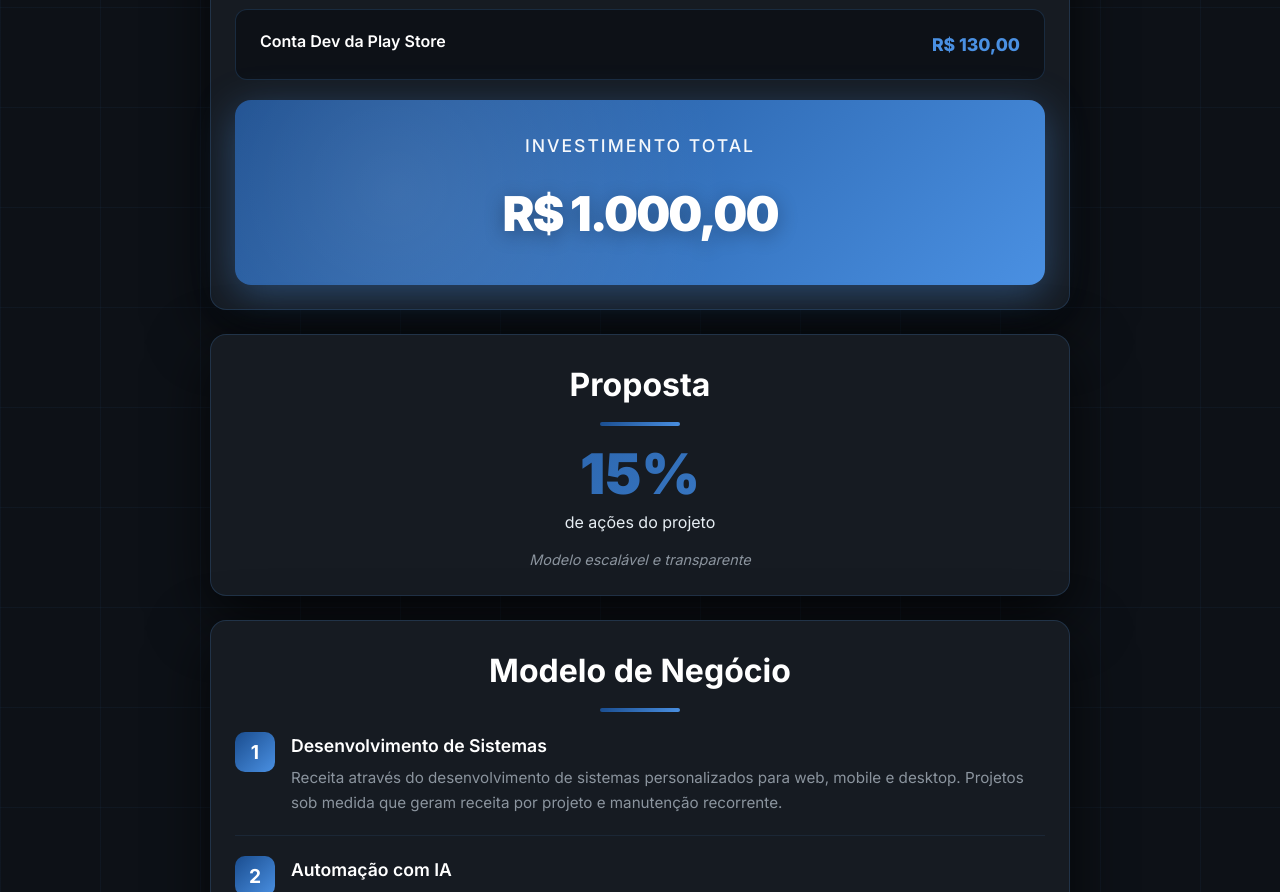
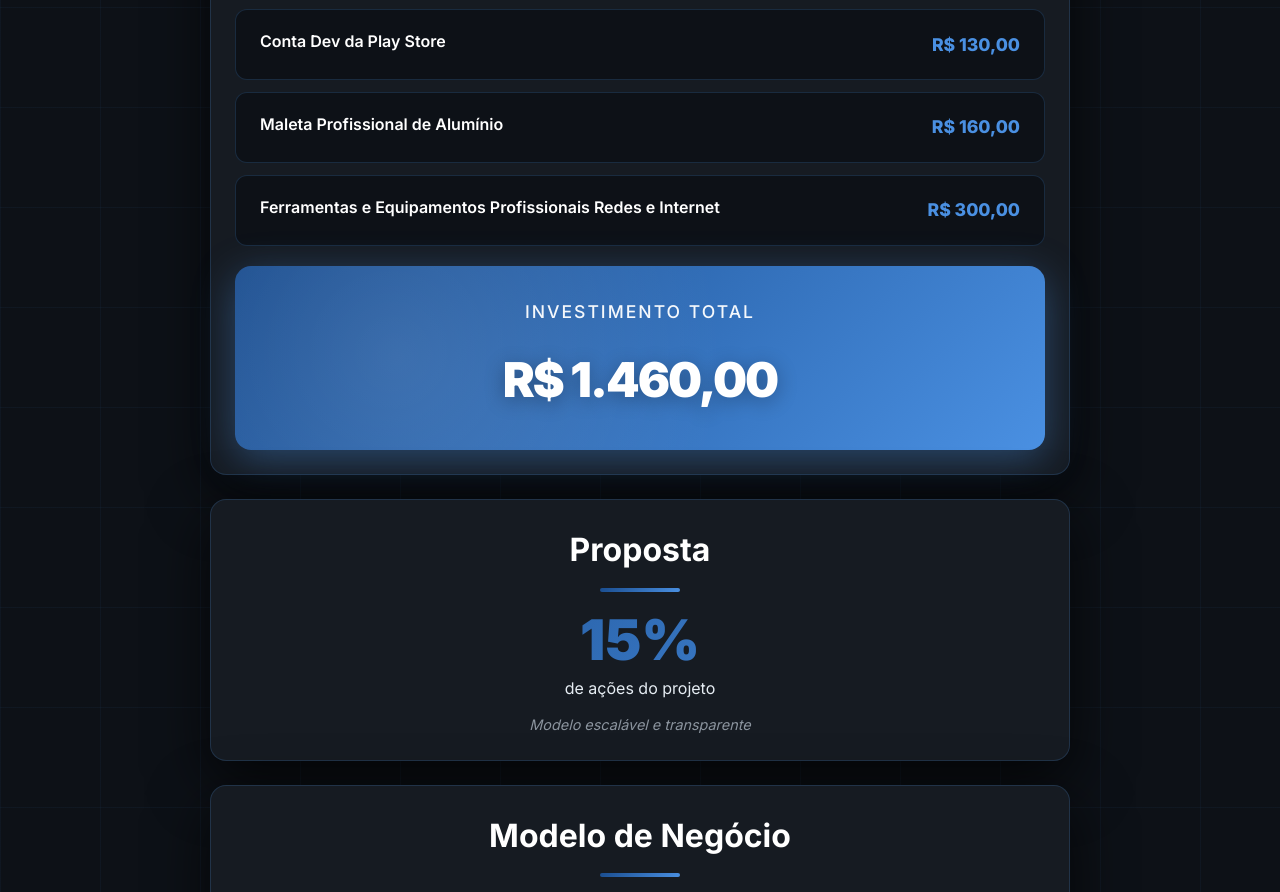
Before and after one commit to mathsilva7717/MyPortf, a plain HTML site: page pitch.html in a window 1280 px wide. Shown: the part 993-1885 px from the top of the page. Drawn offline with Linux system fonts and the light colour scheme.

Commit message:
subindooortestes

```diff
--- a/pitch.html
+++ b/pitch.html
@@ -864,12 +864,26 @@
                     </div>
                     <div class="product-price">R$ 130,00</div>
                 </div>
+
+                <div class="product-item">
+                    <div class="product-info">
+                        <div class="product-name">Maleta Profissional de Alumínio</div>
+                    </div>
+                    <div class="product-price">R$ 160,00</div>
+                </div>
+
+                <div class="product-item">
+                    <div class="product-info">
+                        <div class="product-name">Ferramentas e Equipamentos Profissionais Redes e Internet</div>
+                    </div>
+                    <div class="product-price">R$ 300,00</div>
+                </div>
             </div>
 
             <div class="total-section">
                 <div class="total-content">
                     <div class="total-label">Investimento Total</div>
-                    <div class="total-value">R$ 1.000,00</div>
+                    <div class="total-value">R$ 1.460,00</div>
                 </div>
             </div>
         </div>
```
Also changed, not shown: 1 other file.
